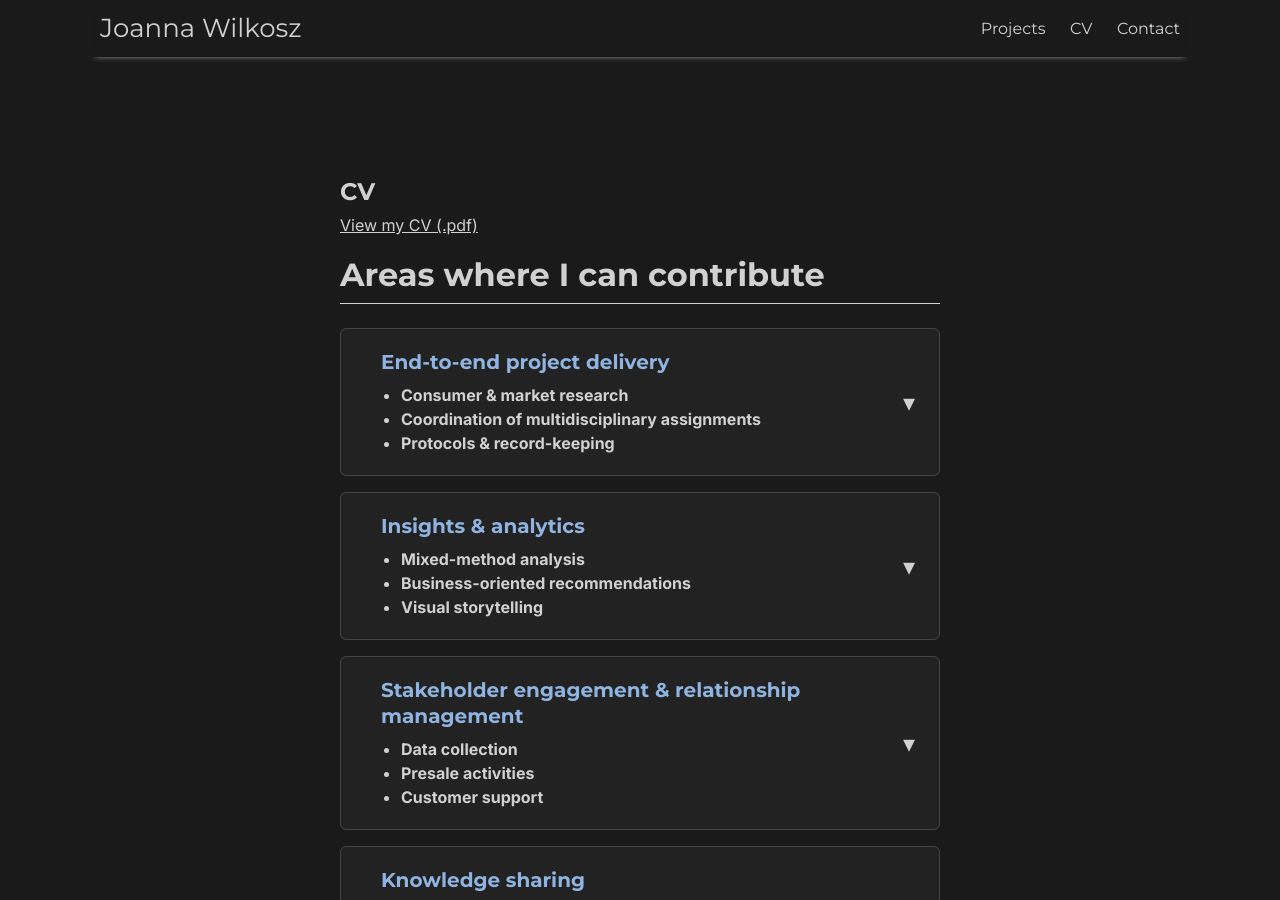
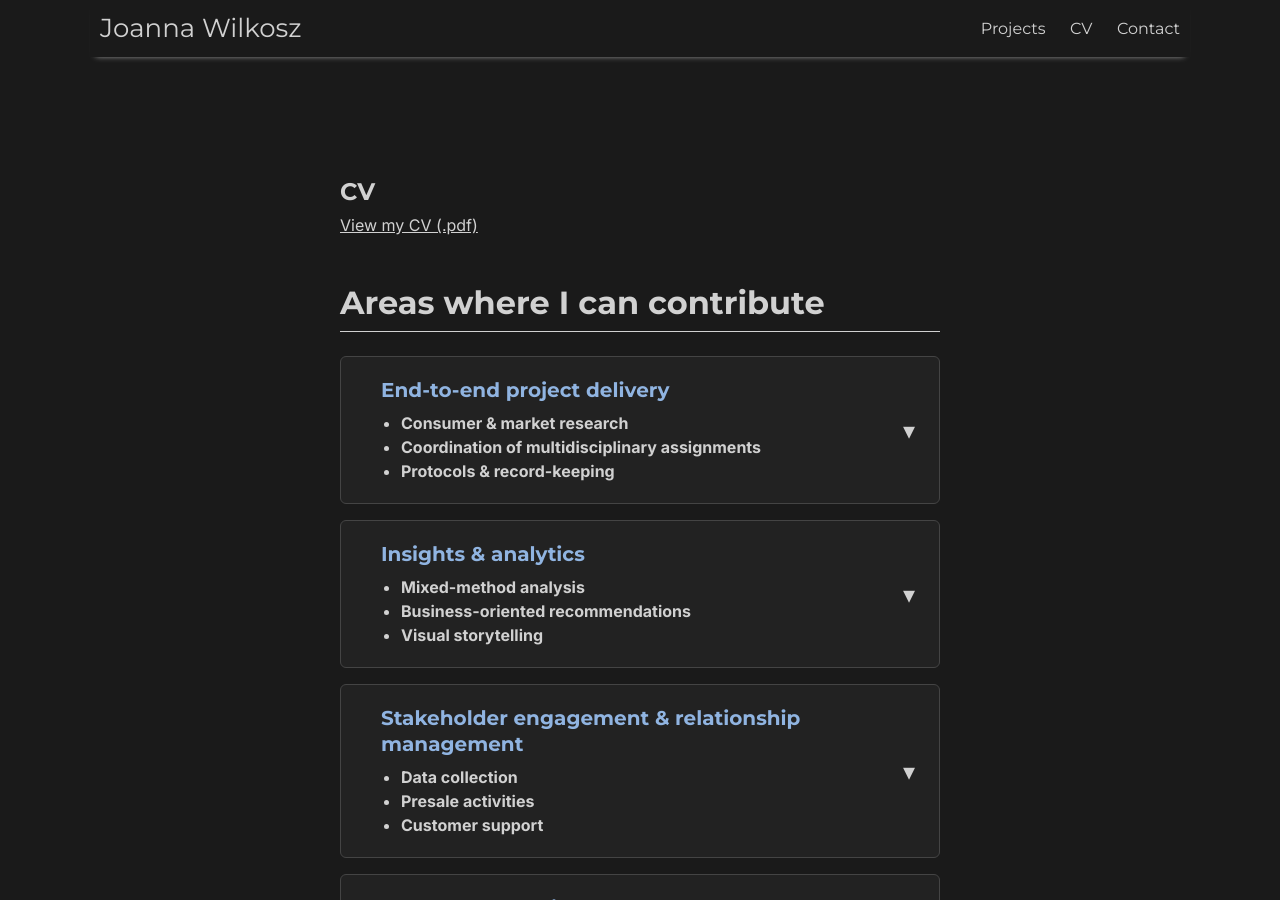
Before and after one commit to joanna-wi/joanna-wi.github.io, a Jekyll site: the page built from index.md, in a window 1280 px wide and 900 px high, scrolled down 2189 px. Built offline with Jekyll 4.4.1, drawn with Linux system fonts in a browser that asks for light colours; nearby versions of some CDN libraries.

Commit message:
Update index.md

```diff
--- a/index.md
+++ b/index.md
@@ -13,6 +13,8 @@ permalink: /
 </div>
 </section>
 
+
+
 <section id="projects">
   <h2>Projects</h2>
 <div class="project-list">
@@ -26,11 +28,13 @@ permalink: /
 </div>
 </section>
 
+
+
 <section id="cv">
   <h2>CV</h2>
 <a href="{{ site.baseurl }}/assets/img/Joanna%20Wilkosz%20-%20CV.pdf" target="_blank" rel="noopener noreferrer">View my CV (.pdf)</a>
 
-<br><br>
+<div style="height:3rem;"></div>
 
 <h2 style="font-size:2rem; margin:0 0 1.5rem; padding-bottom:.5rem; border-bottom:1px solid #d1d1d1;">Areas where I can contribute</h2>
 
@@ -153,13 +157,14 @@ document.querySelectorAll('.cv-full li').forEach(function (li) {
 </script>
 </section>
 
+
+
 <section id="contact">
   <h2>Contact</h2>
 <style>
 .page__content .fa,
 table .fa { color:#90b4e1; }
 </style>
-
 
 <table style="border:none; border-collapse:collapse; width:auto; background:none;">
   <tr style="border:none; background:none;">
```
